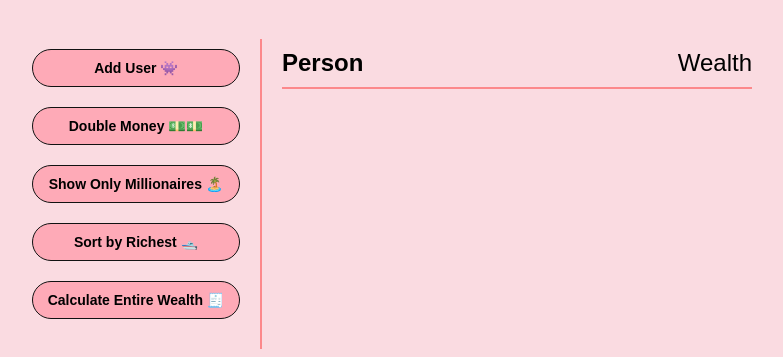
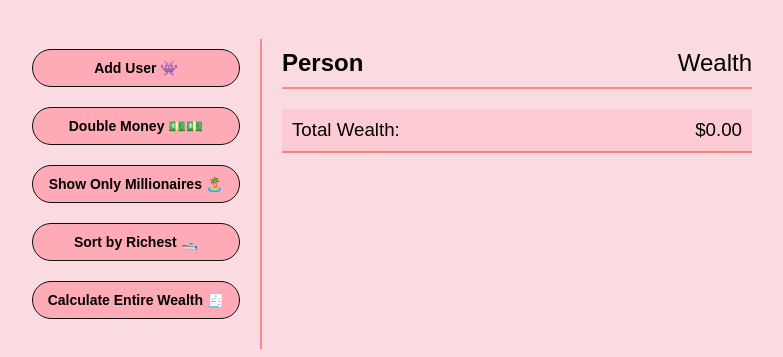
Before and after one commit to NicoleGeorge/DOM-Array-Methods, a plain HTML site: page index.html in a window 1280 px wide. Both pictures are taken after a click on the button "Calculate Entire Wealth 🧾". Shown: the part 61-418 px from the top of the page, without its empty margins (248-1031 px from the left). Drawn offline with Linux system fonts and the light colour scheme; no server answers.

Commit message:
calaculate total wealth button function added - working

```diff
--- a/script.js
+++ b/script.js
@@ -59,6 +59,18 @@ function showMillionaires() {
   updateDOM();
 }
 
+//calcultate total wealth of users
+function calculateWealth() {
+  const wealth = data.reduce((acc, user) => (acc += user.money), 0);
+
+  const wealthEl = document.createElement('div');
+  wealthEl.innerHTML = `<h3>Total Wealth: <strong></strong>${formatMoney(
+    wealth
+  )}</h3>`;
+  main.appendChild(wealthEl);
+  //console.log(formatMoney(wealth));
+}
+
 // update DOM with new users
 function updateDOM(providedData = data) {
   // clear main div instead of adding to it
@@ -86,3 +98,4 @@ addUserBtn.addEventListener('click', getRandomUser);
 doubleBtn.addEventListener('click', doubleMoney);
 sortBtn.addEventListener('click', sortByRichest);
 showMillionairesBtn.addEventListener('click', showMillionaires);
+calculateWealthBtn.addEventListener('click', calculateWealth);
--- a/style.css
+++ b/style.css
@@ -53,7 +53,7 @@ h2 {
 }
 
 h3 {
-    background-color:  rgba(255, 161, 175, 0.83);
+  background-color: rgba(255, 161, 175, 0.289);
   border-bottom: 2px solid rgba(255, 68, 68, 0.543);
   padding: 10px;
   display: flex;
```
Lines whose indentation alone changed are shown as unchanged.
